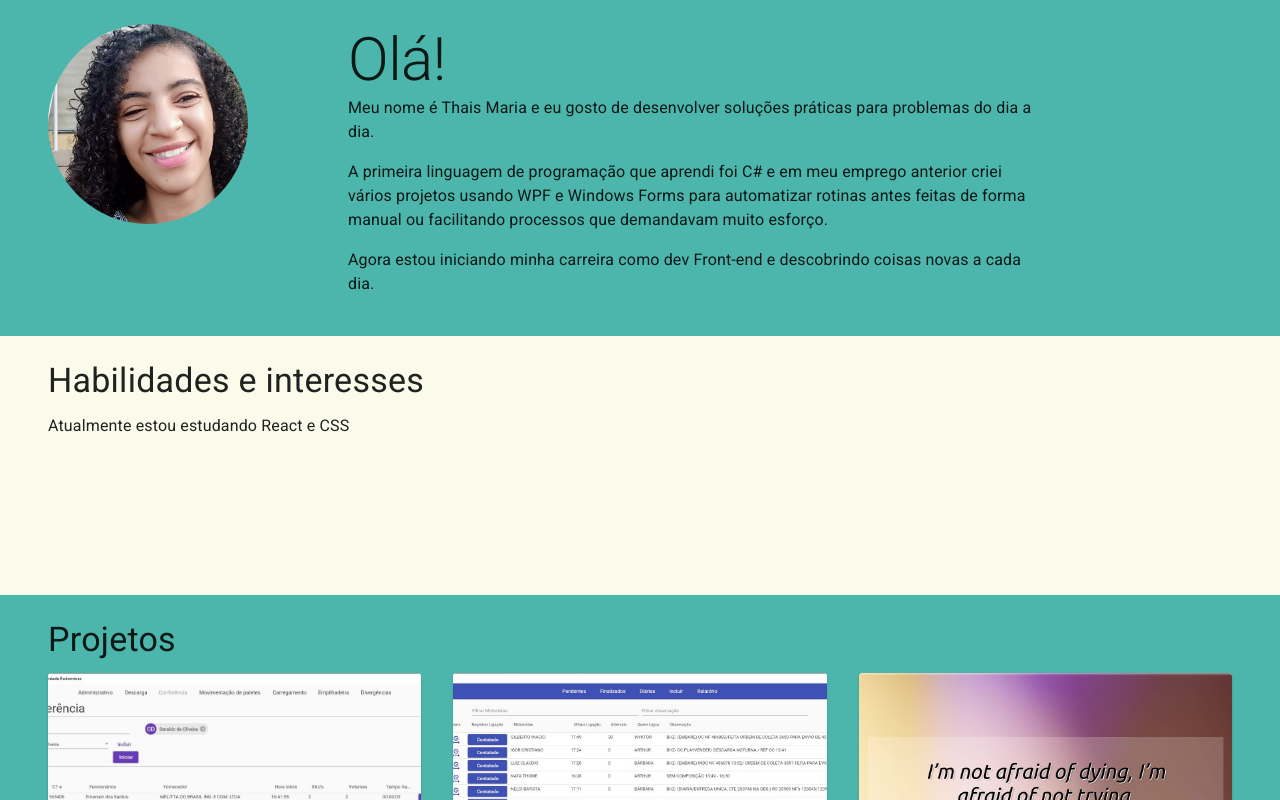
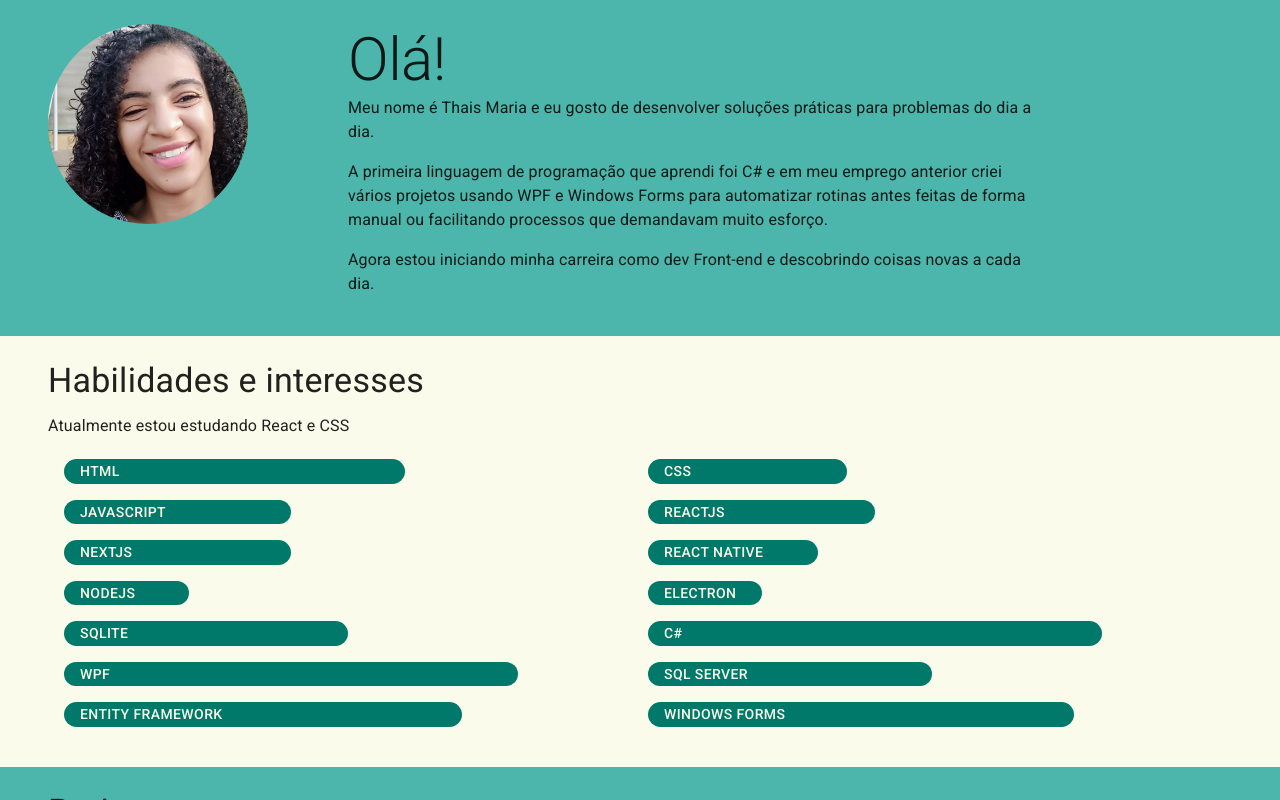
Before and after one commit to ThaisMap/Portfolio, a Next.js app: page /material in a window 1280 px wide. Shown: the top 800 px of the page. Built offline with nearby package versions, Linux system fonts and the light colour scheme.

Commit message:
Altera skills
- Cores
- Nomes das propriedades

```diff
--- a/components/material/skillLevel.jsx
+++ b/components/material/skillLevel.tsx
@@ -2,6 +2,7 @@ import React from 'react';
 import { makeStyles } from '@material-ui/core/styles';
 import theme from '../../theme';
 import { Grid, Typography } from '@material-ui/core';
+import { ISkill } from '../../types';
 
 const useStyles = makeStyles({
   root: {
@@ -11,7 +12,7 @@ const useStyles = makeStyles({
     flexGrow: 1,
   },
   label: {
-    color: theme.palette.neutral,
+    color: theme.palette.secondary.main,
     paddingLeft: theme.spacing(2),
     ...theme.typography.button,
   },
@@ -22,14 +23,14 @@ const useStyles = makeStyles({
   },
 });
 
-export default function SkillLevel(props) {
-  const { skill } = props;
+export default function SkillLevel(props: ISkill) {
+  const { label, level } = props;
   const classes = useStyles();
   return (
     <React.Fragment>
       <Grid item xs={12} md={6} className={classes.root}>
-        <div className={classes.level} style={{ width: `${skill.perc}%` }}>
-          <Typography className={classes.label}>{skill.tech}</Typography>
+        <div className={classes.level} style={{ width: `${level}%` }}>
+          <Typography className={classes.label}>{label}</Typography>
         </div>
       </Grid>
     </React.Fragment>
--- a/components/material/skills.jsx
+++ b/components/material/skills.tsx
@@ -22,7 +22,11 @@ function Skills() {
       </Typography>
       <Grid container spacing={2} className={styles.skillsection}>
         {habilidades.map((skill) => (
-          <SkillLevel key={skill.tech} skill={skill} />
+          <SkillLevel
+            key={skill.label}
+            label={skill.label}
+            level={skill.level}
+          />
         ))}
       </Grid>
     </Section>
```
